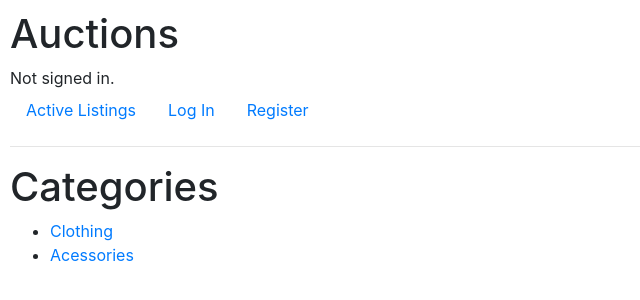
After one commit to Minio10/commerce, a Django app: page /categories in a window 1280 px wide. The commit adds this page. Shown: the top 300 px of the page, without its empty margins (0-640 px from the left). Run offline with Django 3.2, Linux system fonts and the light colour scheme; data comes from the database, SQL or seed files in the repository; both versions use the stored data as it was after the commit; some libraries are stand-ins or nearby versions.

Commit message:
added the option to choose active listings using categories

```diff
--- /dev/null
+++ b/auctions/templates/auctions/categories.html
@@ -0,0 +1,23 @@
+{% extends "auctions/layout.html" %}
+
+{% block title %}
+  Categories
+{% endblock %}
+
+
+
+{% block body %}
+
+<h1> Categories </h1>
+
+  {% if categories %}
+    <ul>
+    {% for item in categories %}
+        <li><a href="{% url 'viewListingCategories' item %}">{{ item }}</a></li>
+    {% endfor %}
+    </ul>
+  {% else %}
+      There are no categories registed yet !
+  {% endif %}
+
+{% endblock %}
--- a/auctions/templates/auctions/index.html
+++ b/auctions/templates/auctions/index.html
@@ -1,7 +1,7 @@
 {% extends "auctions/layout.html" %}
 
 {% block body %}
-    <h2>Active Listings</h2>
+    <h2>{{message}}</h2>
 
     {% for listing in listings%}
 
--- a/auctions/templates/auctions/layout.html
+++ b/auctions/templates/auctions/layout.html
@@ -49,6 +49,9 @@
                 <li class="nav-item">
                     <a class="nav-link" href="{% url 'watchlist' %}">Watchlist <span id="watchListTotal">{{NumItems}}</span></a>
                 </li>
+                <li class="nav-item">
+                    <a class="nav-link" href="{% url 'categories' %}">Categories </a>
+                </li>
             {% else %}
                 <li class="nav-item">
                     <a class="nav-link" href="{% url 'login' %}">Log In</a>
--- a/auctions/urls.py
+++ b/auctions/urls.py
@@ -16,5 +16,7 @@ urlpatterns = [
     path("watchlist",views.watchlist, name = "watchlist"),
     path("add_watchlist/<int:item_id>",views.add_watchlist,name = "add_watchlist"),
     path("remove_watchlist/<int:item_id>",views.remove_watchlist,name = "remove_watchlist"),
-    path("addComment",views.addComment,name = "addComment")
+    path("addComment",views.addComment,name = "addComment"),
+    path("categories",views.categories,name ="categories"),
+    path("viewListingCategories/<str:category>",views.viewListingCategories,name = "viewListingCategories")
 ]
--- a/auctions/views.py
+++ b/auctions/views.py
@@ -60,7 +60,7 @@ def index(request):
 
     # Returns all active listings stored on the DB
     return render(request, "auctions/index.html",{
-        "listings": Listing.objects.filter(flag_active = 0)
+        "listings": Listing.objects.filter(flag_active = 0),"message": "Active Listings"
     })
 
 
@@ -276,8 +276,6 @@ def watchlist(request):
 
 def addComment(request):
 
-
-
     if request.method == "POST":
         form = NewCommentForm(request.POST)
 
@@ -300,3 +298,27 @@ def addComment(request):
     return render(request,"auctions/error.html",{
         "message": "Some problem happened while you submited your Comment"
     })
+
+def categories(request):
+
+    items = Listing.objects.filter(flag_active = 0)
+    #storing all categories
+    categories = []
+
+    for item in items:
+        if item.category not in categories:
+            categories.append(item.category)
+
+    return render(request,"auctions/categories.html",{
+        "categories":categories
+    })
+
+def viewListingCategories(request, category):
+
+    #selects all active listings with that specific category
+    items = Listing.objects.filter(category = category)
+    items = items.filter(flag_active = 0)
+
+    return render(request,"auctions/index.html",{
+        "listings":items,"message": category + " Active Listings"
+    })
```
Also changed, not shown: auctions/templates/auctions/listing.html (+15 -6 lines), db.sqlite3.
